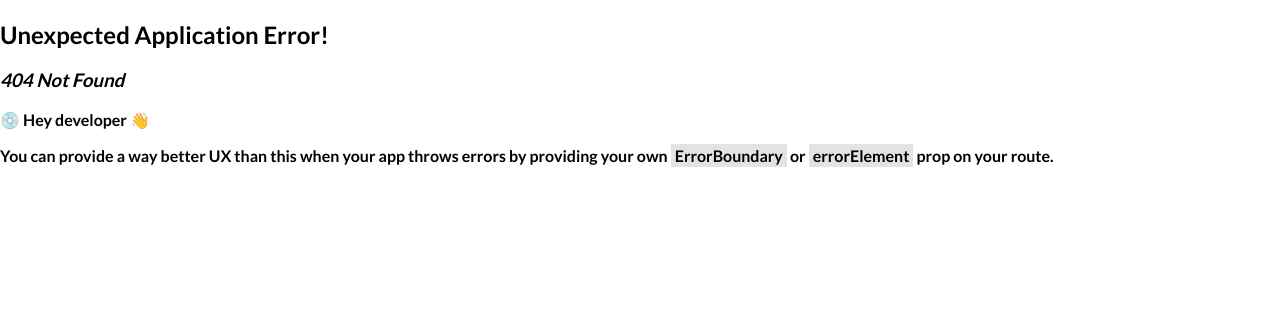
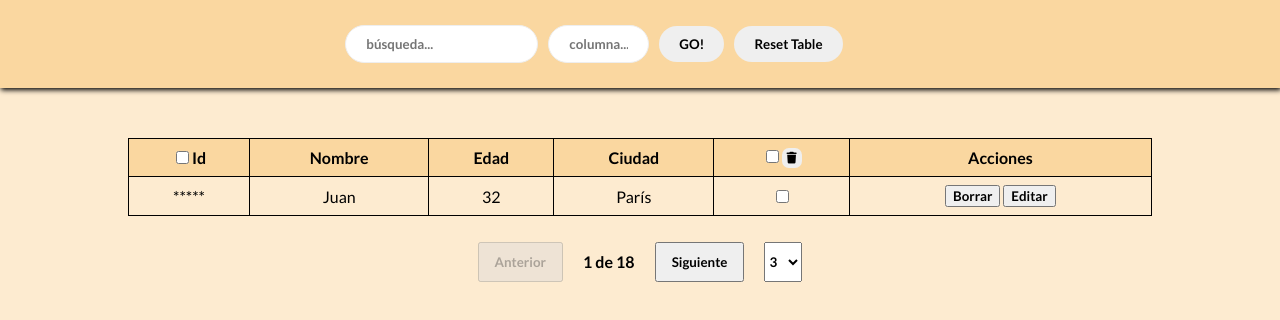
Before and after one commit to scentmay/dynamic-table, a React (Create React App) app: page /table/1/1 in a window 1280 px wide. Before the commit this address had no page. Shown: the top 320 px of the page. Built offline with nearby package versions, Linux system fonts and the light colour scheme.

Commit message:
Añadida paginación con cambio de tamaño de paginación y posibilidad de ejecutar solicitudes http apra cada página

```diff
--- a/package.json
+++ b/package.json
@@ -7,6 +7,7 @@
     "@testing-library/jest-dom": "^5.16.5",
     "@testing-library/react": "^13.4.0",
     "@testing-library/user-event": "^13.5.0",
+    "express": "^4.18.2",
     "react": "^18.2.0",
     "react-dom": "^18.2.0",
     "react-redux": "^8.0.5",
--- a/src/App.js
+++ b/src/App.js
@@ -5,8 +5,6 @@ import Form from './components/Form';
 import Pagination from './components/Pagination';
 
 function App() {
-
-
   const actionButtons = (
     <>
       <button>Borrar</button>
@@ -20,7 +18,7 @@ function App() {
         <Form />
       </header>
       <div className="content">
-        <DynamicTable actionButtons={actionButtons}/>
+        <DynamicTable actionButtons={actionButtons} />
       </div>
       <div className="pagination">
         <Pagination />
--- a/src/components/DynamicTable.jsx
+++ b/src/components/DynamicTable.jsx
@@ -1,7 +1,8 @@
 import '../styles/DynamicTable.css';
-import { sortTable, toggleIdColumn, selectOrDeselectAll, selectRow, deselectRow, trashTable, setTableData, setPageSize, setPage } from '../reducers/tableSlice.js'
+import { sortTable, toggleIdColumn, selectOrDeselectAll, selectRow, deselectRow, trashTable, setTableData, setPageSize, setPage, moveRow } from '../reducers/tableSlice.js'
 import { useSelector, useDispatch } from 'react-redux';
 import { useEffect } from 'react';
+import { useParams } from 'react-router-dom';
 
 
 const DynamicTable = ({ actionButtons }) => {
@@ -11,8 +12,15 @@ const DynamicTable = ({ actionButtons }) => {
     const dispatch = useDispatch();
     const { page, pageSize, totalItems } = useSelector (state =>state.table);
 
-    // console.log(selectedRows)
+    // traemos variables de la URL
+    const params = useParams();
+    const pg = params.page;
+    const pgSize = params.pageSize;
+    console.log(pg, pgSize);
 
+
+
+    //funciones de funcionamiento de la tabla, búsqueda, ordenación reseteo, checks...
     const handleSort = (param) => dispatch(sortTable(param));
     const handleCheck = () => {
         dispatch(toggleIdColumn());
@@ -39,23 +47,35 @@ const DynamicTable = ({ actionButtons }) => {
     const endIndex = Math.min(startIndex + pageSize, totalItems);
     const items = useSelector(state => table.slice(startIndex, endIndex))
 
+    // funciones para el arrastre de filas
+    const handleDragStart = (event, row) => {
+        event.dataTransfer.setData('text/plain', JSON.stringify(row));
+    };
 
+    const handleDragOver = (event) => {
+        event.preventDefault();
+        event.dataTransfer.dropEffect = 'move';
+    };
+
+    const handleDrop = (event, index) => {
+        event.preventDefault();
+        const data = JSON.parse(event.dataTransfer.getData('text/plain'));
+        dispatch(moveRow(data.id));
+        console.log (data)
+    };
+
+
+    // useEffect inicial, extrae datos de la URL y los posiciona en la store
     useEffect(() => {
         //solicitud http para obtener los elementos de la página
         console.log("entrando en fetch")
-        fetch(`http://localhost:3000/table?page=${page}&pageSize=${pageSize}`)
-            .then(res => res.json())
-            .then((data) => {
-                console.log(data)
-                dispatch(setPage(data.page));
-                dispatch(setPageSize(data.pageSize));
-            })
-    }, [page, pageSize, dispatch]);
-
+        dispatch(setPage(Number(pg)));
+        dispatch(setPageSize(Number(pgSize)));
+    }, [pg, pgSize]);
 
     return (
         <div className="table-container">
-            <table className="table">
+            <table className="table" onDragOver={handleDragOver} onDrop={(event) => handleDrop(event)}>
                 <thead className="table-head">
                     <tr>
                         <th><input
@@ -81,7 +101,7 @@ const DynamicTable = ({ actionButtons }) => {
                     {
                         items.map((row, index) => {
                             return (
-                                <tr key={index}>
+                                <tr key={row.id} draggable onDragStart={(event) => handleDragStart(event,row) }>
                                     {showIdColumn ? <td>{row.Id}</td> : <td>*****</td>}
                                     <td>{row.Nombre}</td>
                                     <td>{row.Edad}</td>
--- a/src/components/Pagination.jsx
+++ b/src/components/Pagination.jsx
@@ -1,29 +1,38 @@
 import { useSelector, useDispatch } from 'react-redux';
 import { setPage, setPageSize } from '../reducers/tableSlice.js';
 import '../styles/pagination.css';
+import { useNavigate } from 'react-router-dom';
 
 const Pagination = () => {
     const { page, pageSize, totalItems } = useSelector (state =>state.table);
-    const table = useSelector(state => state.table.table);
     const dispatch = useDispatch();
 
+    //hook para actualizar la url al pasar página
+    // navegamos hasta la url deseada y el hook useEffect de la tabla dinámica
+    //se va a encargar de recoger los datos para el nuevo rendereizado directamente
+    // no hace falta usar dspatch(setPage(e))
+    const navigate = useNavigate();
+
     const handlePageChange = (newPage) => {
-        dispatch(setPage(newPage));
+        navigate(`/table/${newPage}/${pageSize}`)
     }
 
     const handlePageSizeChange = (newPageSize) => {
-        dispatch(setPageSize(newPageSize));
+        navigate(`/table/${page}/${newPageSize}`)
     }
 
     // obtenemos nº de páginas en función de l paginación redondeando hacia arriba
     const totalPages = Math.ceil(totalItems/pageSize);
 
 
+
+
+
     return(
         <div className='pagination'>
-            <button className="btn" onClick={() => handlePageChange(page-1)} disabled={page===1}>Anterior</button>
+            <button className="btn" onClick={() => handlePageChange(Number(page) - 1)} disabled={page===1}>Anterior</button>
             <span className="span">{`${page} de ${totalPages}`}</span>
-            <button className="btn" onClick={() => handlePageChange(page+1)} disabled={page===totalPages}>Siguiente</button>
+            <button className="btn" onClick={() => handlePageChange(Number(page) + 1)} disabled={page===totalPages}>Siguiente</button>
             <select className="select" value={pageSize} onChange={(e) => handlePageSizeChange(Number(e.target.value))}>
                 <option value="3">3</option>
                 <option value="5">5</option>
--- a/src/reducers/tableSlice.js
+++ b/src/reducers/tableSlice.js
@@ -36,8 +36,8 @@ export const tableSlice = createSlice({
     selectedRows: [],
     checked: false,
     page: 1,
-    pageSize: 10,
-    totalItems: 9,
+    pageSize: 5,
+    totalItems: 18,
     table: [],
     reducers: {
         sortTable: (state, action) => {
@@ -101,9 +101,12 @@ export const tableSlice = createSlice({
         setTotalItems: (state, action) => {
             state.totalItems = action.payload;
         },
+        moveRow: (id, currentIndex, newIndex) => {
+
+        }
     }
 });
 
-export const { sortTable, filteredTable, resetTable, toggleIdColumn, selectOrDeselectAll, selectRow, deselectRow, trashTable, setPage, setPageSize, setTableData, setTotalItems } = tableSlice.actions;
+export const { sortTable, filteredTable, resetTable, toggleIdColumn, selectOrDeselectAll, selectRow, deselectRow, trashTable, setPage, setPageSize, setTableData, setTotalItems, moveRow } = tableSlice.actions;
 
 export default tableSlice.reducer;
--- a/src/styles/App.css
+++ b/src/styles/App.css
@@ -7,3 +7,7 @@
     display: flex;
     justify-content: center;
 }
+
+body {
+    background-color: #FDEBD0;
+}
--- a/src/styles/DynamicTable.css
+++ b/src/styles/DynamicTable.css
@@ -10,8 +10,8 @@ table {
 }
 
 th {
-    background-color: #ccc;
-    border: 1px solid #bbb;
+    background-color: #FAD7A0;
+    border: 1px solid #000;
     text-align: center;
     padding: 8px;
     font-weight: 700;
@@ -22,6 +22,7 @@ th {
     text-align: center;
     padding: 8px;
     font-weight: 400;
+    border: 1px solid #000;
 }
 
 .trashButton {
--- a/src/styles/header.css
+++ b/src/styles/header.css
@@ -1,5 +1,5 @@
 header {
-    background-color: #ddd;
+    background-color: #FAD7A0;
     display: flex;
     justify-content: center;
     padding: 25px;
```
Also changed, not shown: src/index.js (+8 -2 lines), 1 other file (tests, documents, lock files or other folders).
